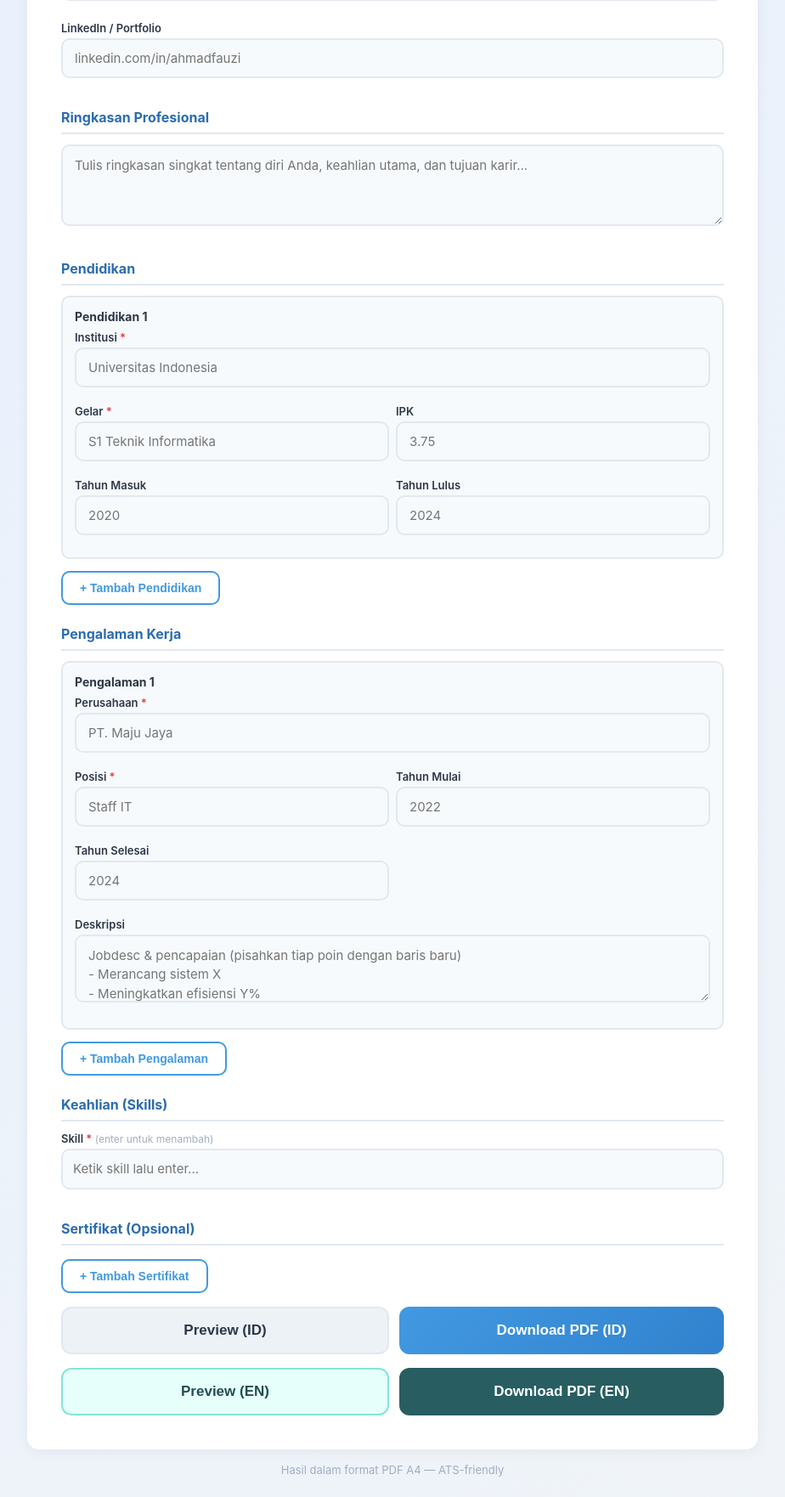
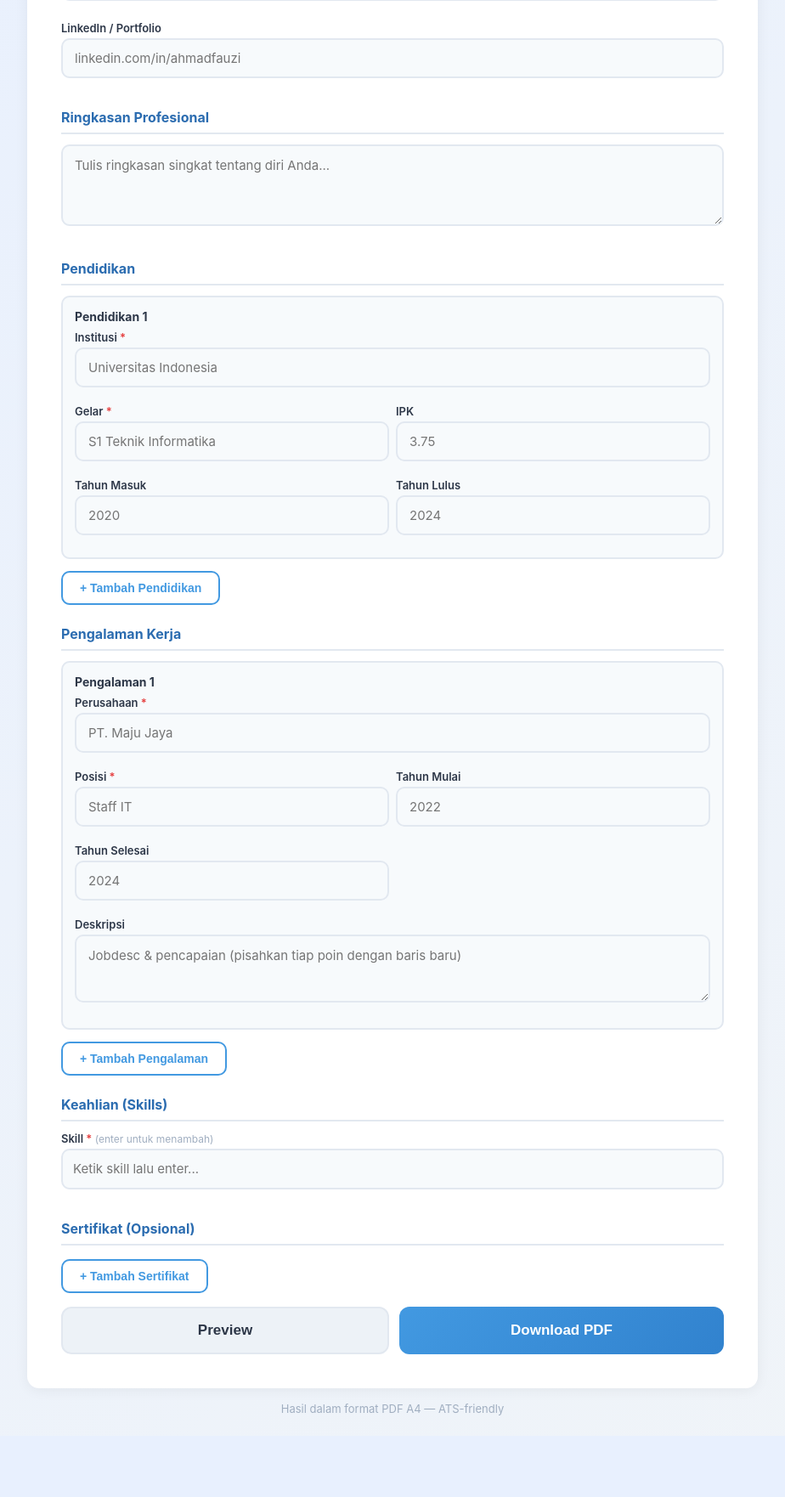
Before and after one commit to Nvrmre/suratan, a Flask app: page /cv in a window 1280 px wide. Shown: the part 492-2254 px from the top of the page at 85% size, without its empty margins (178-1102 px from the left). After the commit the page ends 2158 px from the top, so only its background shows below. Run offline with Flask 3, Linux system fonts and the light colour scheme.

Commit message:
Simplify CV buttons: preview toggle ID/EN, download modal with ID/EN/Both

```diff
--- a/app.py
+++ b/app.py
@@ -262,45 +262,31 @@ def generate_cv():
     return send_file(filepath, as_attachment=True, download_name=filename)
 
 
-@app.route('/preview_cv', methods=['POST'])
-def preview_cv():
-    d = collect_cv_data()
-    html_content = render_cv_html(d)
-
-    token = uuid.uuid4().hex[:12]
-    token_dir = os.path.join(TEMP_DIR, token)
-    os.makedirs(token_dir, exist_ok=True)
-    with open(os.path.join(token_dir, 'data.json'), 'w') as f:
-        json.dump(d, f)
-
-    return render_template('preview_cv.html', cv_html=html_content, token=token)
-
-
 @app.route('/generate_cv_en', methods=['POST'])
 def generate_cv_en():
     d = collect_cv_data()
     d = translate_cv_data(d)
     html_content = render_cv_html(d, lang='en')
-
     filename = f'cv_en_{datetime.now().strftime("%Y%m%d_%H%M%S")}.pdf'
     filepath = os.path.join(GENERATED_DIR, filename)
     HTML(string=html_content).write_pdf(filepath)
     return send_file(filepath, as_attachment=True, download_name=filename)
 
 
-@app.route('/preview_cv_en', methods=['POST'])
-def preview_cv_en():
+@app.route('/preview_cv', methods=['POST'])
+def preview_cv():
     d = collect_cv_data()
-    d = translate_cv_data(d)
-    html_content = render_cv_html(d, lang='en')
+    html_id = render_cv_html(d)
+    d_en = translate_cv_data(d)
+    html_en = render_cv_html(d_en, lang='en')
 
     token = uuid.uuid4().hex[:12]
     token_dir = os.path.join(TEMP_DIR, token)
     os.makedirs(token_dir, exist_ok=True)
     with open(os.path.join(token_dir, 'data.json'), 'w') as f:
-        json.dump(d, f)
+        json.dump({'id': d, 'en': d_en}, f)
 
-    return render_template('preview_cv.html', cv_html=html_content, token=token)
+    return render_template('preview_cv.html', cv_html_id=html_id, cv_html_en=html_en, token=token)
 
 
 @app.route('/generate_cv_from_token/<token>')
@@ -311,11 +297,19 @@ def generate_cv_from_token(token):
         return 'Token tidak valid', 404
 
     with open(data_path) as f:
-        d = json.load(f)
+        data = json.load(f)
 
-    html_content = render_cv_html(d)
+    lang = request.args.get('lang', 'id')
+    if lang == 'en':
+        d = data.get('en', data['id'])
+        html_content = render_cv_html(d, lang='en')
+        label = 'en'
+    else:
+        d = data.get('id', data['id'])
+        html_content = render_cv_html(d)
+        label = 'id'
 
-    filename = f'cv_{datetime.now().strftime("%Y%m%d_%H%M%S")}.pdf'
+    filename = f'cv_{label}_{datetime.now().strftime("%Y%m%d_%H%M%S")}.pdf'
     filepath = os.path.join(GENERATED_DIR, filename)
     HTML(string=html_content).write_pdf(filepath)
 
--- a/templates/cv_form.html
+++ b/templates/cv_form.html
@@ -50,7 +50,6 @@
         input:focus, textarea:focus { outline: none; border-color: #4299e1; background: white; }
         textarea { resize: vertical; min-height: 80px; line-height: 1.5; }
 
-        .dynamic-section { margin-bottom: 8px; }
         .entry { border: 2px solid #e2e8f0; border-radius: 10px; padding: 14px; margin-bottom: 10px; background: #f7fafc; }
         .entry-header { display: flex; justify-content: space-between; align-items: center; margin-bottom: 8px; }
         .entry-header h4 { font-size: 14px; color: #2d3748; }
@@ -66,25 +65,58 @@
             touch-action: manipulation; transition: background 0.15s; margin-top: 4px;
         }
         .btn:hover { background: #ebf8ff; }
+
         .btn-primary {
-            width: 100%; padding: 16px; background: linear-gradient(135deg, #4299e1, #3182ce);
-            color: white; border: none; border-radius: 12px;
+            flex: 1; padding: 16px; border: none; border-radius: 12px;
             font-size: clamp(15px, 3.5vw, 17px); font-weight: 600; cursor: pointer;
-            margin-top: 8px; -webkit-tap-highlight-color: transparent; touch-action: manipulation;
+            touch-action: manipulation; text-align: center; transition: transform 0.15s;
         }
         .btn-primary:active { transform: scale(0.98); }
+        .btn-blue { background: linear-gradient(135deg, #4299e1, #3182ce); color: white; }
+        .btn-gray { background: #edf2f7; color: #2d3748; border: 2px solid #e2e8f0; }
 
-        .tags-input { display: flex; flex-wrap: wrap; gap: 6px; padding: 8px; border: 2px solid #e2e8f0; border-radius: 10px; background: #f7fafc; min-height: 48px; align-items: center; }
+        .btn-row {
+            display: flex; gap: 12px; margin-top: 8px;
+        }
+
+        .tags-input {
+            display: flex; flex-wrap: wrap; gap: 6px; padding: 8px;
+            border: 2px solid #e2e8f0; border-radius: 10px; background: #f7fafc; min-height: 48px; align-items: center;
+        }
         .tag { background: #4299e1; color: white; padding: 4px 12px; border-radius: 20px; font-size: 13px; display: flex; align-items: center; gap: 6px; }
         .tag-remove { cursor: pointer; font-weight: bold; font-size: 16px; line-height: 1; }
         .tags-input input { border: none !important; background: transparent !important; padding: 4px !important; min-height: auto !important; flex: 1; min-width: 80px; }
+
+        .modal-overlay {
+            display: none; position: fixed; top: 0; left: 0; right: 0; bottom: 0;
+            background: rgba(0,0,0,0.4); z-index: 100; align-items: center; justify-content: center;
+            padding: 20px;
+        }
+        .modal-overlay.active { display: flex; }
+        .modal {
+            background: white; border-radius: 16px; padding: 28px; max-width: 400px; width: 100%;
+            box-shadow: 0 8px 32px rgba(0,0,0,0.15); text-align: center;
+        }
+        .modal h3 { font-size: 18px; color: #1a365d; margin-bottom: 6px; }
+        .modal p { font-size: 14px; color: #4a5568; margin-bottom: 20px; }
+        .modal-option {
+            display: block; width: 100%; padding: 14px; margin-bottom: 10px;
+            border: 2px solid #e2e8f0; border-radius: 10px; background: #f7fafc;
+            font-size: 15px; font-weight: 600; cursor: pointer; text-align: center;
+            transition: border-color 0.2s; touch-action: manipulation; text-decoration: none; color: inherit;
+        }
+        .modal-option:hover { border-color: #4299e1; background: #ebf8ff; }
+        .modal-close {
+            background: none; border: none; color: #a0aec0; font-size: 14px;
+            cursor: pointer; margin-top: 4px; padding: 4px;
+        }
 
         .footer { text-align: center; margin-top: 16px; color: #a0aec0; font-size: clamp(11px, 2.5vw, 13px); }
 
         @media (max-width: 640px) {
             body { padding: 12px 8px; }
             .form-row { grid-template-columns: 1fr; gap: 8px; }
-            .btn-primary { padding: 18px; }
+            .btn-row { flex-direction: column; }
         }
     </style>
 </head>
@@ -101,7 +133,7 @@
         </div>
 
         <div class="card">
-            <form action="/generate_cv" method="post">
+            <form id="cv-form" action="/generate_cv" method="post">
 
                 <div class="section-title">Data Diri</div>
                 <div class="form-row">
@@ -114,7 +146,7 @@
 
                 <div class="section-title">Ringkasan Profesional</div>
                 <div class="form-row">
-                    <div class="form-group full"><textarea name="summary" rows="3" placeholder="Tulis ringkasan singkat tentang diri Anda, keahlian utama, dan tujuan karir..."></textarea></div>
+                    <div class="form-group full"><textarea name="summary" rows="3" placeholder="Tulis ringkasan singkat tentang diri Anda..."></textarea></div>
                 </div>
 
                 <div class="section-title">Pendidikan</div>
@@ -141,7 +173,7 @@
                             <div class="form-group"><label>Posisi <span class="required">*</span></label><input type="text" name="exp_position_0" placeholder="Staff IT"></div>
                             <div class="form-group"><label>Tahun Mulai</label><input type="text" name="exp_start_0" placeholder="2022"></div>
                             <div class="form-group"><label>Tahun Selesai</label><input type="text" name="exp_end_0" placeholder="2024"></div>
-                            <div class="form-group full"><label>Deskripsi</label><textarea name="exp_desc_0" rows="2" placeholder="Jobdesc & pencapaian (pisahkan tiap poin dengan baris baru)&#10;- Merancang sistem X&#10;- Meningkatkan efisiensi Y%"></textarea></div>
+                            <div class="form-group full"><label>Deskripsi</label><textarea name="exp_desc_0" rows="2" placeholder="Jobdesc & pencapaian (pisahkan tiap poin dengan baris baru)"></textarea></div>
                         </div>
                     </div>
                 </div>
@@ -159,22 +191,28 @@
                 </div>
 
                 <div class="section-title">Sertifikat (Opsional)</div>
-                <div class="dynamic-section" id="cert-section">
-                </div>
+                <div class="dynamic-section" id="cert-section"></div>
                 <button type="button" class="btn" onclick="addCertification()">+ Tambah Sertifikat</button>
 
-                <div style="display:flex;gap:12px;margin-top:8px;flex-wrap:wrap;">
-                    <button type="submit" formaction="/preview_cv" formtarget="_blank" class="btn-primary" style="flex:1;background:#edf2f7;color:#2d3748;border:2px solid #e2e8f0;">Preview (ID)</button>
-                    <button type="submit" formaction="/generate_cv" class="btn-primary" style="flex:1;">Download PDF (ID)</button>
-                </div>
-                <div style="display:flex;gap:12px;margin-top:8px;flex-wrap:wrap;">
-                    <button type="submit" formaction="/preview_cv_en" formtarget="_blank" class="btn-primary" style="flex:1;background:#e6fffa;color:#234e52;border:2px solid #81e6d9;">Preview (EN)</button>
-                    <button type="submit" formaction="/generate_cv_en" class="btn-primary" style="flex:1;background:#285e61;border-color:#285e61;">Download PDF (EN)</button>
+                <div class="btn-row" style="margin-top:16px;">
+                    <button type="submit" formaction="/preview_cv" formtarget="_blank" class="btn-primary btn-gray" onclick="syncSkills()">Preview</button>
+                    <button type="button" class="btn-primary btn-blue" onclick="openDownloadModal()">Download PDF</button>
                 </div>
             </form>
         </div>
 
         <div class="footer">Hasil dalam format PDF A4 &mdash; ATS-friendly</div>
+    </div>
+
+    <div class="modal-overlay" id="dl-modal" onclick="if(event.target===this)closeDownloadModal()">
+        <div class="modal">
+            <h3>Pilih Bahasa</h3>
+            <p>Dalam bahasa apa CV akan diunduh?</p>
+            <button class="modal-option" onclick="submitLang('id')">Bahasa Indonesia</button>
+            <button class="modal-option" onclick="submitLang('en')">English</button>
+            <button class="modal-option" onclick="submitLang('both')">Keduanya (ID + EN)</button>
+            <button class="modal-close" onclick="closeDownloadModal()">Batal</button>
+        </div>
     </div>
 
     <script>
@@ -184,10 +222,7 @@
             const section = document.getElementById('edu-section');
             const div = document.createElement('div'); div.className = 'entry';
             div.innerHTML = `
-                <div class="entry-header">
-                    <h4>Pendidikan ${eduCount + 1}</h4>
-                    <button type="button" class="entry-remove" onclick="this.closest('.entry').remove()">×</button>
-                </div>
+                <div class="entry-header"><h4>Pendidikan ${eduCount + 1}</h4><button type="button" class="entry-remove" onclick="this.closest('.entry').remove()">×</button></div>
                 <div class="form-row">
                     <div class="form-group full"><label>Institusi</label><input type="text" name="edu_institution_${eduCount}" placeholder="Universitas"></div>
                     <div class="form-group"><label>Gelar</label><input type="text" name="edu_degree_${eduCount}" placeholder="S1"></div>
@@ -202,10 +237,7 @@
             const section = document.getElementById('exp-section');
             const div = document.createElement('div'); div.className = 'entry';
             div.innerHTML = `
-                <div class="entry-header">
-                    <h4>Pengalaman ${expCount + 1}</h4>
-                    <button type="button" class="entry-remove" onclick="this.closest('.entry').remove()">×</button>
-                </div>
+                <div class="entry-header"><h4>Pengalaman ${expCount + 1}</h4><button type="button" class="entry-remove" onclick="this.closest('.entry').remove()">×</button></div>
                 <div class="form-row">
                     <div class="form-group full"><label>Perusahaan</label><input type="text" name="exp_company_${expCount}" placeholder="PT. Maju Jaya"></div>
                     <div class="form-group"><label>Posisi</label><input type="text" name="exp_position_${expCount}" placeholder="Staff IT"></div>
@@ -220,10 +252,7 @@
             const section = document.getElementById('cert-section');
             const div = document.createElement('div'); div.className = 'entry';
             div.innerHTML = `
-                <div class="entry-header">
-                    <h4>Sertifikat ${certCount + 1}</h4>
-                    <button type="button" class="entry-remove" onclick="this.closest('.entry').remove()">×</button>
-                </div>
+                <div class="entry-header"><h4>Sertifikat ${certCount + 1}</h4><button type="button" class="entry-remove" onclick="this.closest('.entry').remove()">×</button></div>
                 <div class="form-row">
                     <div class="form-group full"><label>Nama Sertifikat</label><input type="text" name="cert_name_${certCount}" placeholder="AWS Certified"></div>
                     <div class="form-group"><label>Penerbit</label><input type="text" name="cert_issuer_${certCount}" placeholder="Amazon"></div>
@@ -242,8 +271,7 @@
                 const tag = document.createElement('span'); tag.className = 'tag';
                 tag.innerHTML = val + ' <span class="tag-remove" onclick="this.parentElement.remove();syncSkills();">×</span>';
                 container.insertBefore(tag, input);
-                input.value = '';
-                syncSkills();
+                input.value = ''; syncSkills();
             }
         }
 
@@ -253,6 +281,40 @@
             document.getElementById('skills-hidden').value = JSON.stringify(skills);
         }
 
+        function openDownloadModal() {
+            syncSkills();
+            document.getElementById('dl-modal').classList.add('active');
+        }
+
+        function closeDownloadModal() {
+            document.getElementById('dl-modal').classList.remove('active');
+        }
+
+        function submitLang(lang) {
+            const form = document.getElementById('cv-form');
+            form.action = '/generate_cv';
+            form.target = '';
+
+            if (lang === 'id') {
+                form.submit();
+            } else if (lang === 'en') {
+                form.action = '/generate_cv_en';
+                form.submit();
+            } else if (lang === 'both') {
+                form.action = '/generate_cv';
+                form.target = '_blank';
+                form.submit();
+                setTimeout(() => {
+                    form.action = '/generate_cv_en';
+                    form.target = '_blank';
+                    form.submit();
+                    form.action = '/generate_cv';
+                    form.target = '';
+                }, 500);
+            }
+            closeDownloadModal();
+        }
+
         document.querySelector('form').addEventListener('submit', syncSkills);
     </script>
 </body>
```
Also changed, not shown: templates/preview_cv.html (+59 -3 lines).
